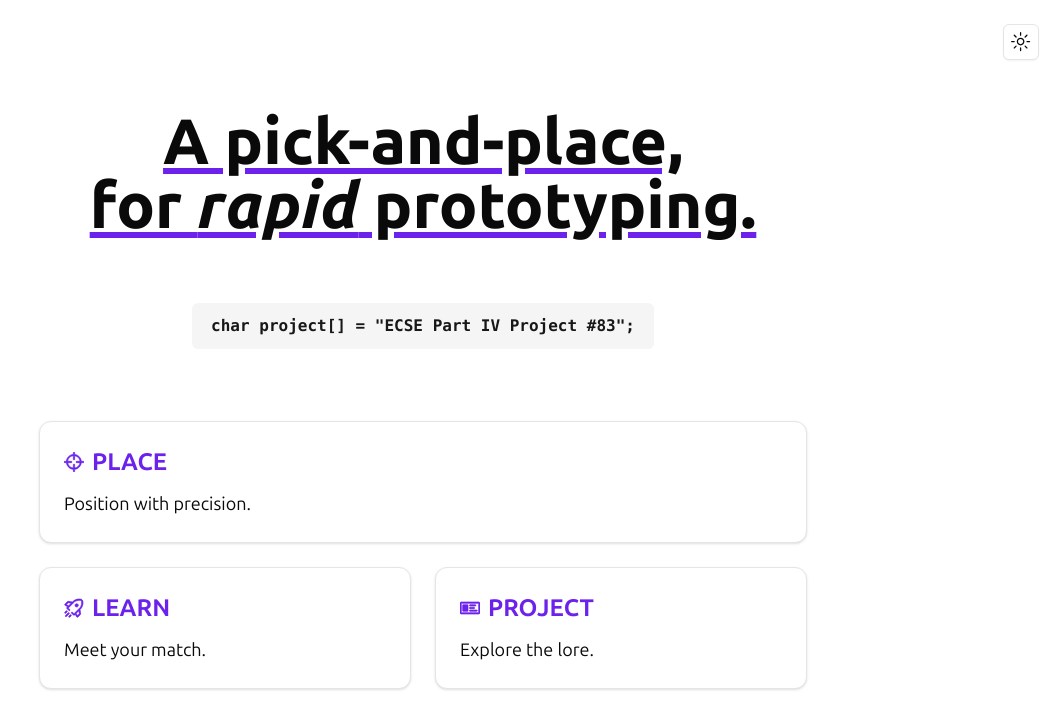
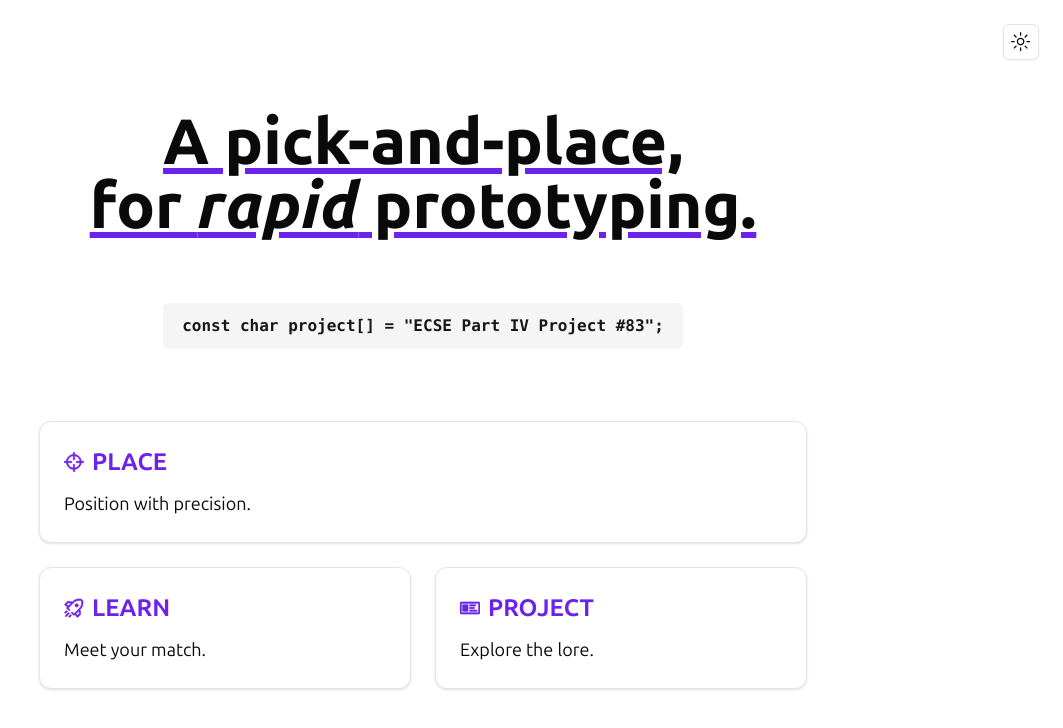
Before and after one commit to p4p-83/interface, a Next.js app in the folder client/: page / in a window 1280 px wide. Shown: the top 728 px of the page, without its empty margins (217-1280 px from the left). Built offline with nearby package versions, Linux system fonts and the light colour scheme.

Commit message:
feat: :speech_balloon: update subtitle with `const`

```diff
--- a/client/src/app/page.tsx
+++ b/client/src/app/page.tsx
@@ -6,7 +6,7 @@ import { HomeLinkCards } from './HomeLinkCards'
 const SUBTITLES = [
   '#define PART_IV_PROJECT "ECSE #83"',
   '~ echo "ECSE Part IV Project #83"',
-  'char project[] = "ECSE Part IV Project #83";',
+  'const char project[] = "ECSE Part IV Project #83";',
   '~ [ "$number" -eq 83 ] && echo "ECSE Part IV Project #$number"',
   'printf("ECSE Part IV Project #%u\\n", 83);',
   'std::cout << "ECSE Part IV Project #83" << std::endl;',
```
